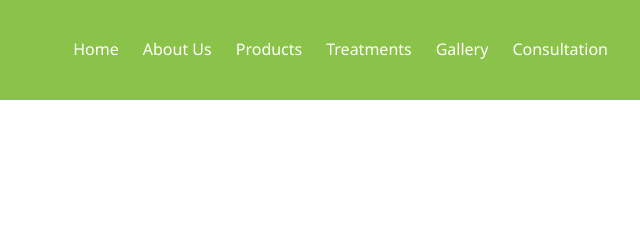
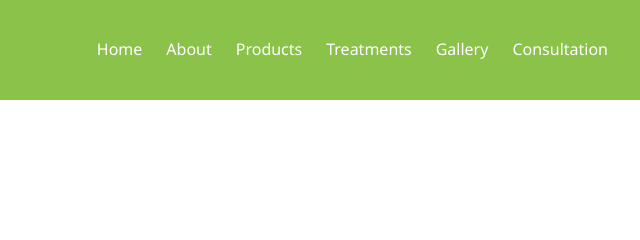
Before and after one commit to marwadidolly/bhagirath-ayurved, a plain HTML site: page products.html in a window 1280 px wide. Shown: the top 240 px of the page, 640-1280 px from the left. Drawn offline with nearby package versions, Linux system fonts and the light colour scheme.

Commit message:
Update products.html

```diff
--- a/products.html
+++ b/products.html
@@ -17,9 +17,9 @@
   <div class="logo">
     <img src="WhatsApp Image 2025-08-07 at 10.53.29 AM.jpeg" alt="Logo" class="logo-img">
   </div>
-    <nav class="navbar">
+  <nav class="navbar" id="navbar">
     <a href="index.html">Home</a>
-      <a href="about.html">About Us</a>
+    <a href="about.html">About</a>
     <a href="products.html">Products</a>
     <a href="treatments.html">Treatments</a>
     <a href="gallery.html">Gallery</a>
```
Lines whose indentation alone changed are shown as unchanged.
